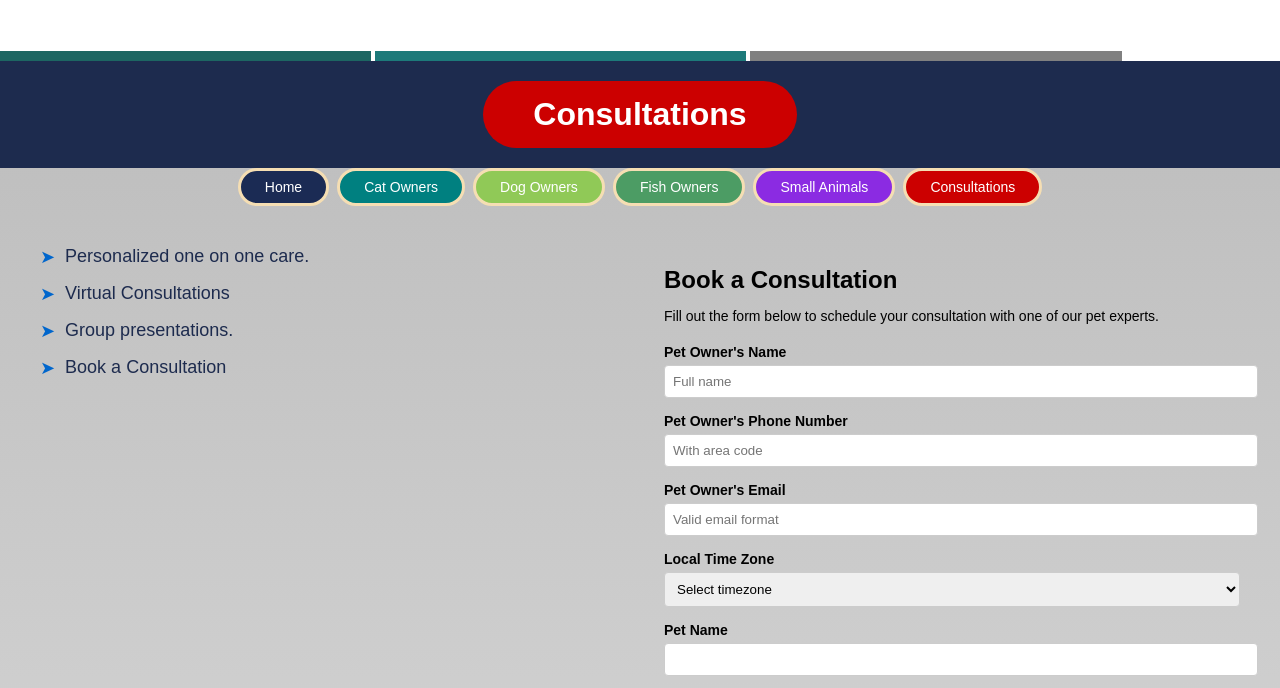
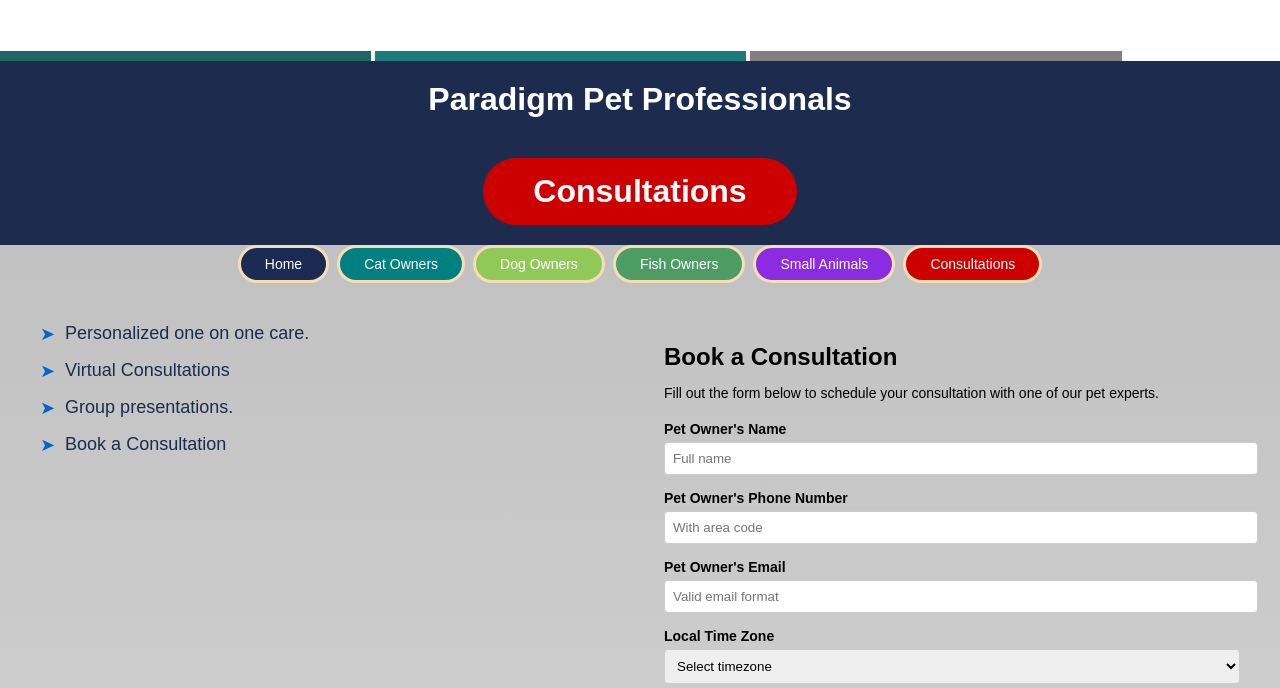
Before and after one commit to JosephSamwa/paradigm, a plain HTML site: page consultations.html in a window 1280 px wide. Shown: the part 103-791 px from the top of the page. Drawn offline with Linux system fonts and the light colour scheme.

Commit message:
Update consultations.html

```diff
--- a/consultations.html
+++ b/consultations.html
@@ -109,6 +109,9 @@
         <img src="paradigmlogo.png" alt="Paradigm Pet Professionals Logo">
 
     </header>
+        <div class="header">
+        <h1>Paradigm Pet Professionals</h1>
+        </div>
     <div class="header">
         <h1 class="title">Consultations</h1>
     </div>
```
